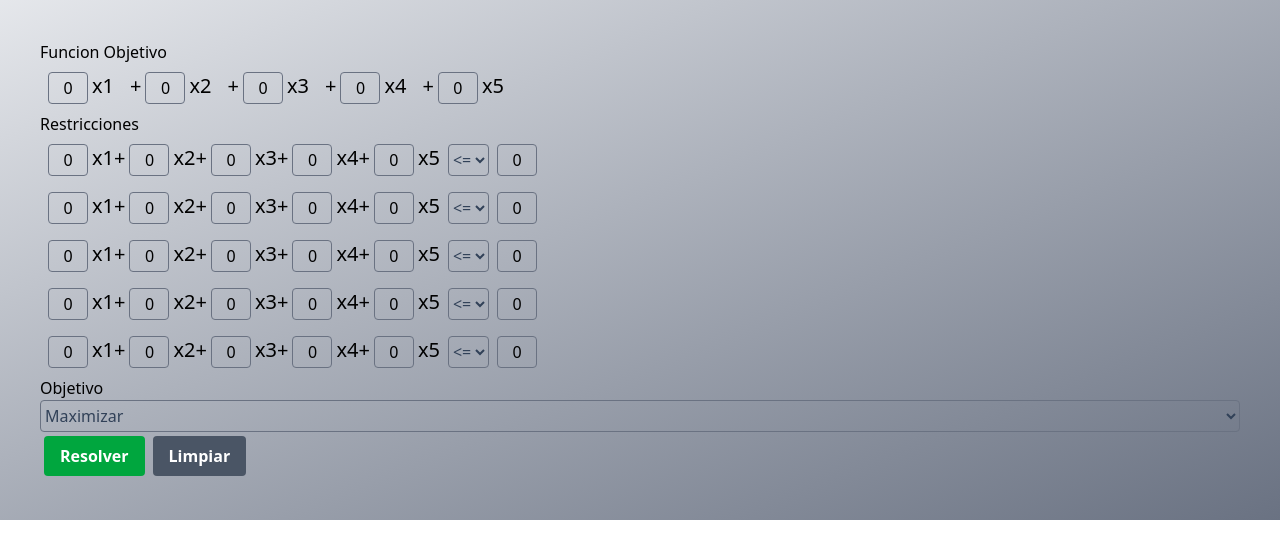
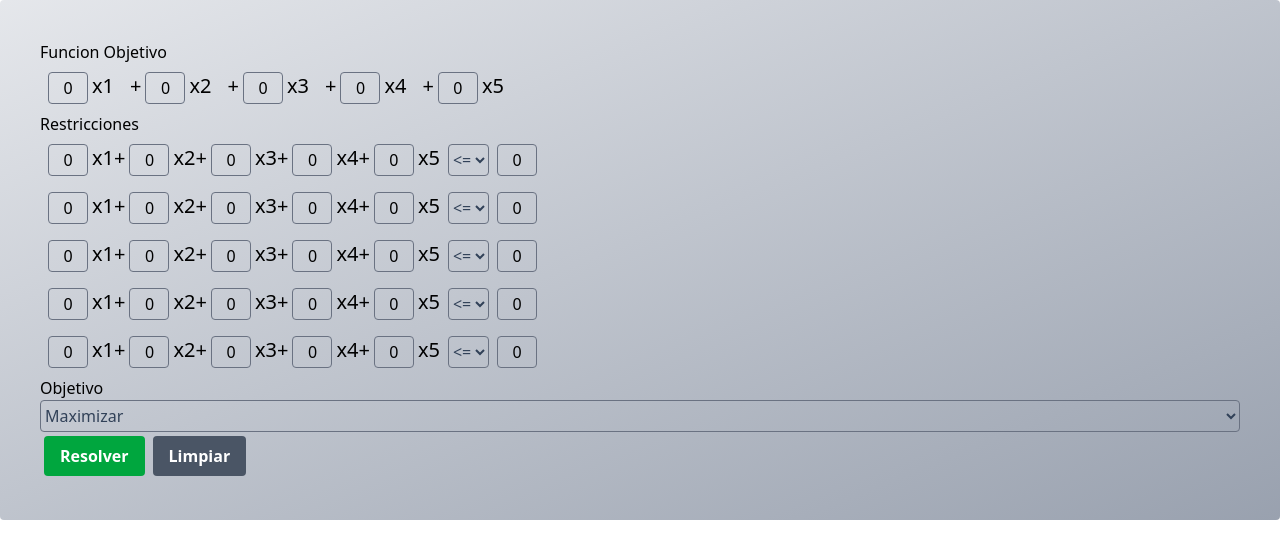
Before and after one commit to javidev-sudo/Proyecto_IO1, a Vue app: page / in a window 1280 px wide. Both pictures are taken after typing "5", "5" into the empty fields and a click on the button "Generar Modelo". Shown: the top 558 px of the page. Built offline with nearby package versions, Linux system fonts and the light colour scheme.

Commit message:
agregar overflow al formulario

```diff
--- a/src/pages/EvaluationPage.vue
+++ b/src/pages/EvaluationPage.vue
@@ -72,7 +72,7 @@ function resolverGranM() {
 </script>
 <template>
   <div
-    class="p-10 bg-gradient-to-tl from-gray-500 to-gray-200 h-1/2 flex flex-col items-start w-full"
+    class="overflow-y-scroll p-10 bg-gradient-to-tl from-gray-400 to-gray-200 flex flex-col items-start w-screen h-full rounded"
   >
     <h2>Funcion Objetivo</h2>
     <div class="flex flex-row">
```
